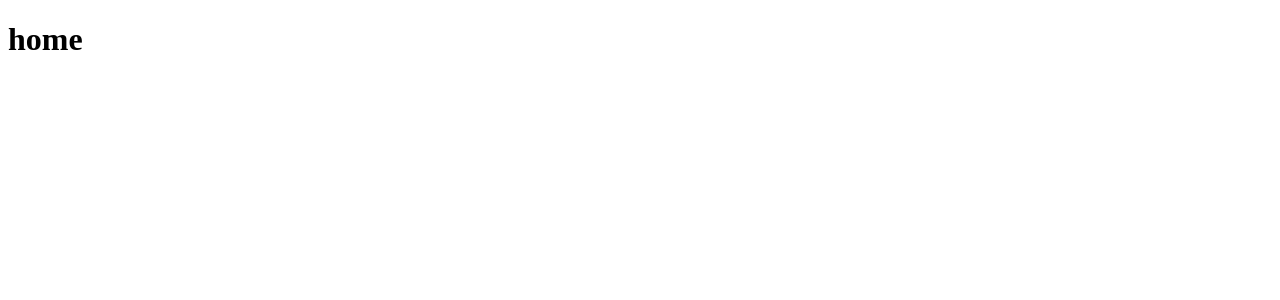
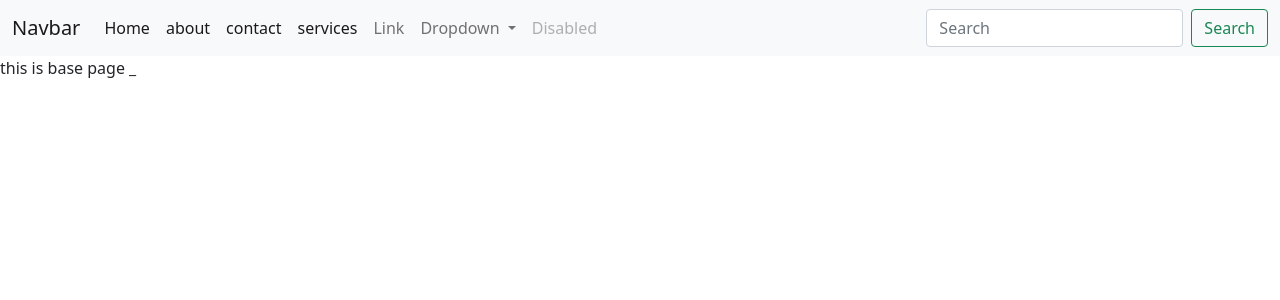
Before and after one commit to Aditya2003-24/Django, a Django app: page / in a window 1280 px wide. Before the commit the part shown is almost empty. Shown: the top 300 px of the page. Run offline with Django 5.2, Linux system fonts and the light colour scheme.

Commit message:
new code

```diff
--- a/project/app/templates/base.html
+++ b/project/app/templates/base.html
@@ -1,14 +1,65 @@
-<!DOCTYPE html>
+<!doctype html>
 <html lang="en">
-<head>
-    <meta charset="UTF-8">
-    <meta name="viewport" content="width=device-width, initial-scale=1.0">
-    <title>{% block title %} {% endblock %}</title>
-    {% block css %}  {% endblock %}
-</head>
-<body>
-    <h1>home</h1>
-    {% block contant %}  {% endblock %}
+  <head>
+    <!-- Required meta tags -->
+    <meta charset="utf-8">
+    <meta name="viewport" content="width=device-width, initial-scale=1">
 
-</body>
-</html>
+    <!-- Bootstrap CSS -->
+    <link href="https://cdn.jsdelivr.net/npm/bootstrap@5.0.2/dist/css/bootstrap.min.css" rel="stylesheet" integrity="sha384-EVSTQN3/azprG1Anm3QDgpJLIm9Nao0Yz1ztcQTwFspd3yD65VohhpuuCOmLASjC" crossorigin="anonymous">
+
+    <title>{% block title %}Hello, world!{% endblock %}</title>
+  </head>
+  <body>
+   <nav class="navbar navbar-expand-lg navbar-light bg-light">
+  <div class="container-fluid">
+    <a class="navbar-brand" href="#">Navbar</a>
+    <button class="navbar-toggler" type="button" data-bs-toggle="collapse" data-bs-target="#navbarSupportedContent" aria-controls="navbarSupportedContent" aria-expanded="false" aria-label="Toggle navigation">
+      <span class="navbar-toggler-icon"></span>
+    </button>
+    <div class="collapse navbar-collapse" id="navbarSupportedContent">
+      <ul class="navbar-nav me-auto mb-2 mb-lg-0">
+        <li class="nav-item">
+          <a class="nav-link active" aria-current="page" href="{% url 'Home1' %}">Home</a>
+        </li>
+        <li class="nav-item">
+          <a class="nav-link active" aria-current="page" href="#">about</a>
+        </li>
+        <li class="nav-item">
+          <a class="nav-link active" aria-current="page" href="#">contact</a>
+        </li>
+        <li class="nav-item">
+          <a class="nav-link active" aria-current="page" href="#">services</a>
+        </li>
+        <li class="nav-item">
+          <a class="nav-link" href="#">Link</a>
+        </li>
+        <li class="nav-item dropdown">
+          <a class="nav-link dropdown-toggle" href="#" id="navbarDropdown" role="button" data-bs-toggle="dropdown" aria-expanded="false">
+            Dropdown
+          </a>
+          <ul class="dropdown-menu" aria-labelledby="navbarDropdown">
+            <li><a class="dropdown-item" href="#">Action</a></li>
+            <li><a class="dropdown-item" href="#">Another action</a></li>
+            <li><hr class="dropdown-divider"></li>
+            <li><a class="dropdown-item" href="#">Something else here</a></li>
+          </ul>
+        </li>
+        <li class="nav-item">
+          <a class="nav-link disabled" href="#" tabindex="-1" aria-disabled="true">Disabled</a>
+        </li>
+      </ul>
+      <form class="d-flex">
+        <input class="form-control me-2" type="search" placeholder="Search" aria-label="Search">
+        <button class="btn btn-outline-success" type="submit">Search</button>
+      </form>
+    </div>
+  </div>
+</nav>
+             {% block content %}  this is base page  {% endblock %}
+
+    <script src="https://cdn.jsdelivr.net/npm/bootstrap@5.0.2/dist/js/bootstrap.bundle.min.js" integrity="sha384-MrcW6ZMFYlzcLA8Nl+NtUVF0sA7MsXsP1UyJoMp4YLEuNSfAP+JcXn/tWtIaxVXM" crossorigin="anonymous"></script>
+
+
+  </body>
+</html>_
--- /dev/null
+++ b/project/app/templates/landing.html
@@ -0,0 +1,5 @@
+{% extends 'base.html' %}
+
+{% block content %}<h1>aditya this is landing page </h1>{% endblock %}
+
+{% block title %}Landing page{% endblock %}
--- a/project/app/views.py
+++ b/project/app/views.py
@@ -4,3 +4,6 @@ from django.shortcuts import render
 
 def home(request):
     return render(request,'base.html')
+
+def Home1(request):
+    return render(request,'landing.html')
--- a/project/project/urls.py
+++ b/project/project/urls.py
@@ -20,5 +20,6 @@ from app import views
 
 urlpatterns = [
     path('admin/', admin.site.urls),
-    path('',views.home,name='home')
+    path('',views.home,name='home'),
+    path('Home1/',views.Home1,name='Home1')
 ]
```
